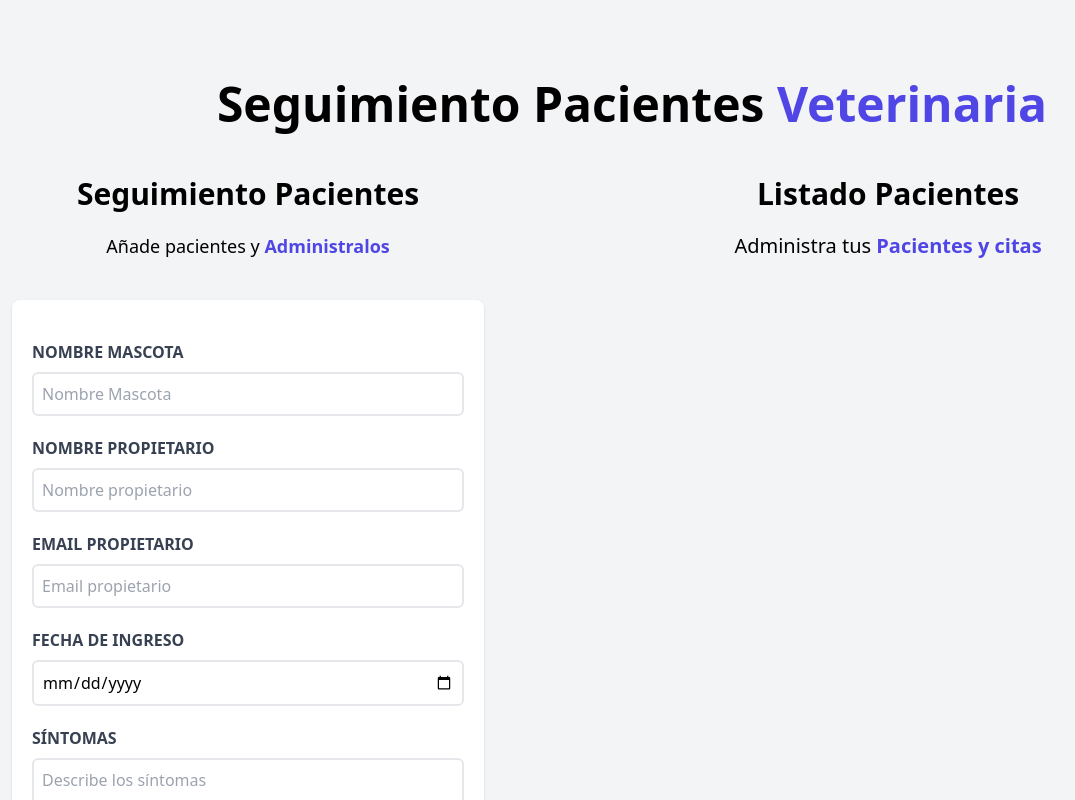
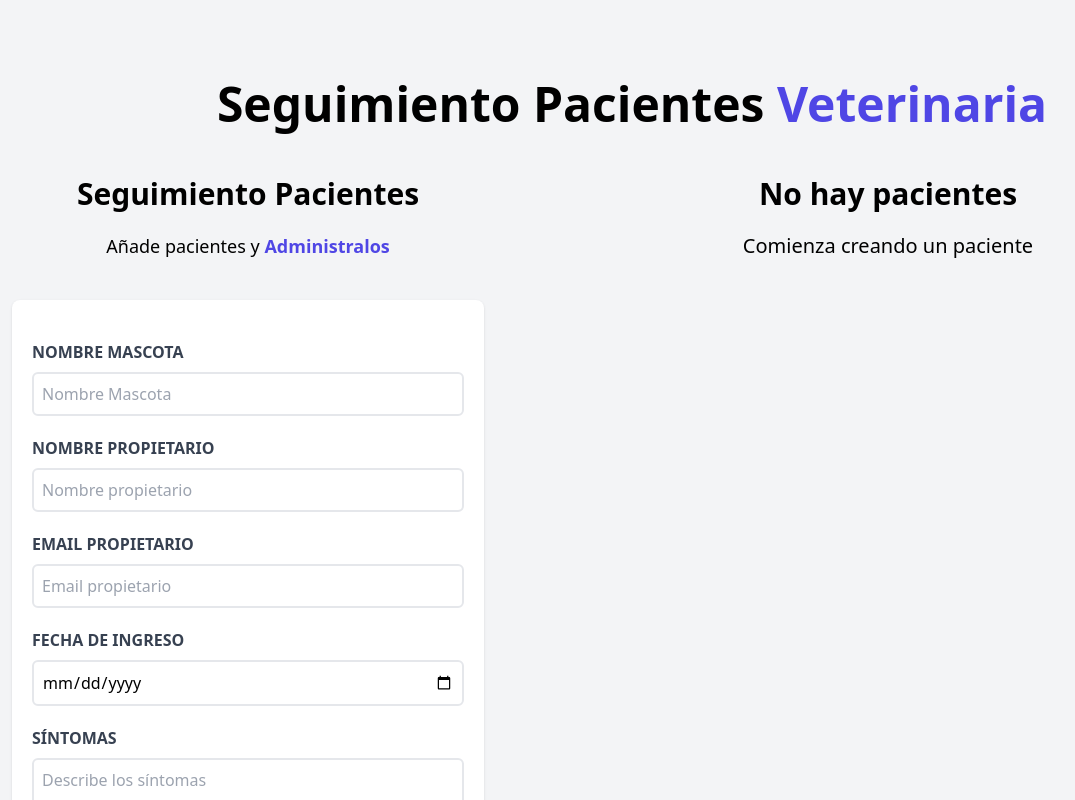
Before and after one commit to SebastianCastilloDev/administrador_de_pacientes, a React (Vite) app: page / in a window 1280 px wide. Shown: the top 800 px of the page, without its empty margins (8-1083 px from the left). Built offline with nearby package versions, Linux system fonts and the light colour scheme.

Commit message:
mostrando un texto condicional si no hay pacientes

```diff
--- a/src/Components/ListadoPacientes.jsx
+++ b/src/Components/ListadoPacientes.jsx
@@ -1,13 +1,12 @@
 import Paciente from './Paciente'
 
 export default function ListadoPacientes({ pacientes }) {
-    const id =
-        console.log(pacientes)
+
     return (
         <div className='md:w-1/2 lg:w-3/5 md:h-screen overflow-y-scroll'>
-            <h2 className='font-black text-3xl text-center'>
-                Listado Pacientes
-            </h2>
+            {pacientes?.length ? (
+                <>
+                    <h2 className='font-black text-3xl text-center'>Listado Pacientes</h2>
                     <p className='text-xl mt-5 mb-10 text-center'>
                         Administra tus {''}
                         <span className='text-indigo-600 font-bold'>Pacientes y citas</span>
@@ -23,9 +22,18 @@
                             )
                         })
                     }
-
-
-
+                </>
+            )
+                :
+                (
+                    <>
+                        <h2 className='font-black text-3xl text-center'>No hay pacientes</h2>
+                        <p className='text-xl mt-5 mb-10 text-center'>
+                            Comienza creando un paciente
+                        </p>
+                    </>
+                )
+            }
 
         </div>
     )
```
Lines whose indentation alone changed are shown as unchanged.
